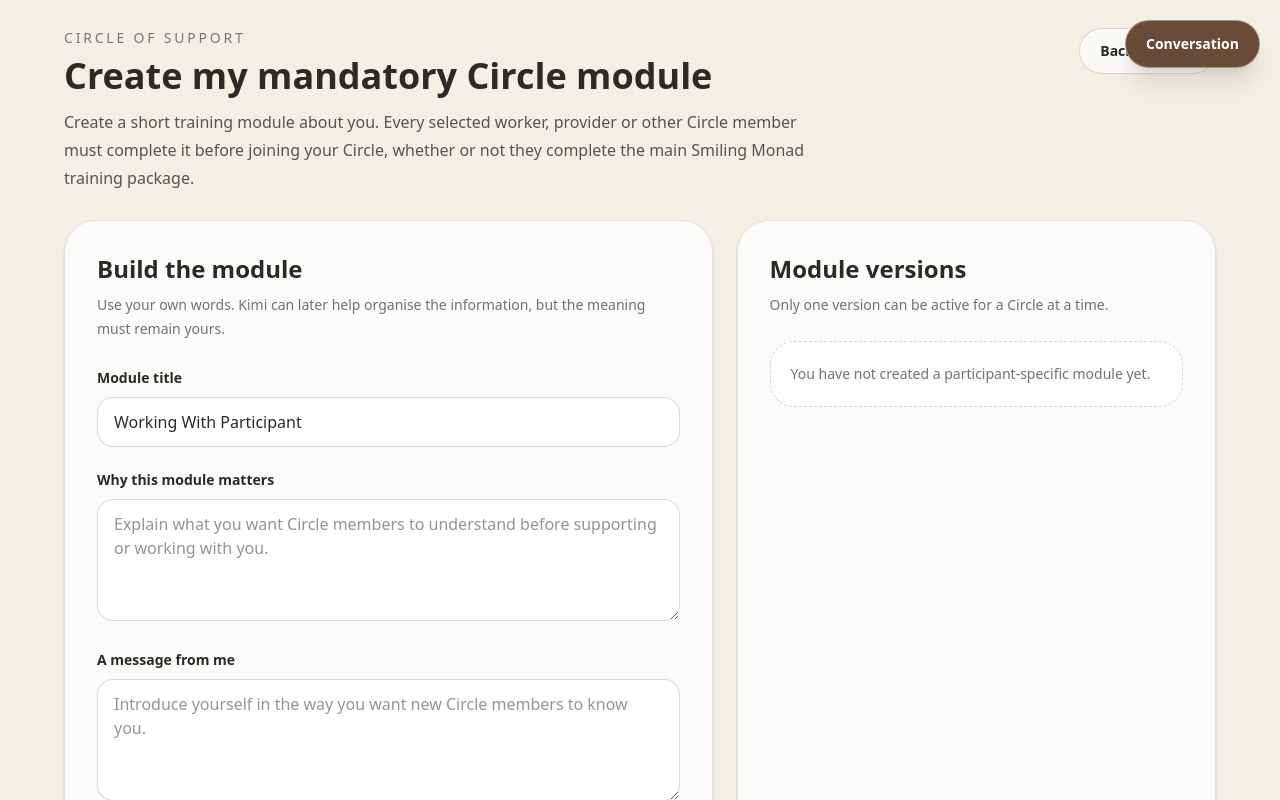
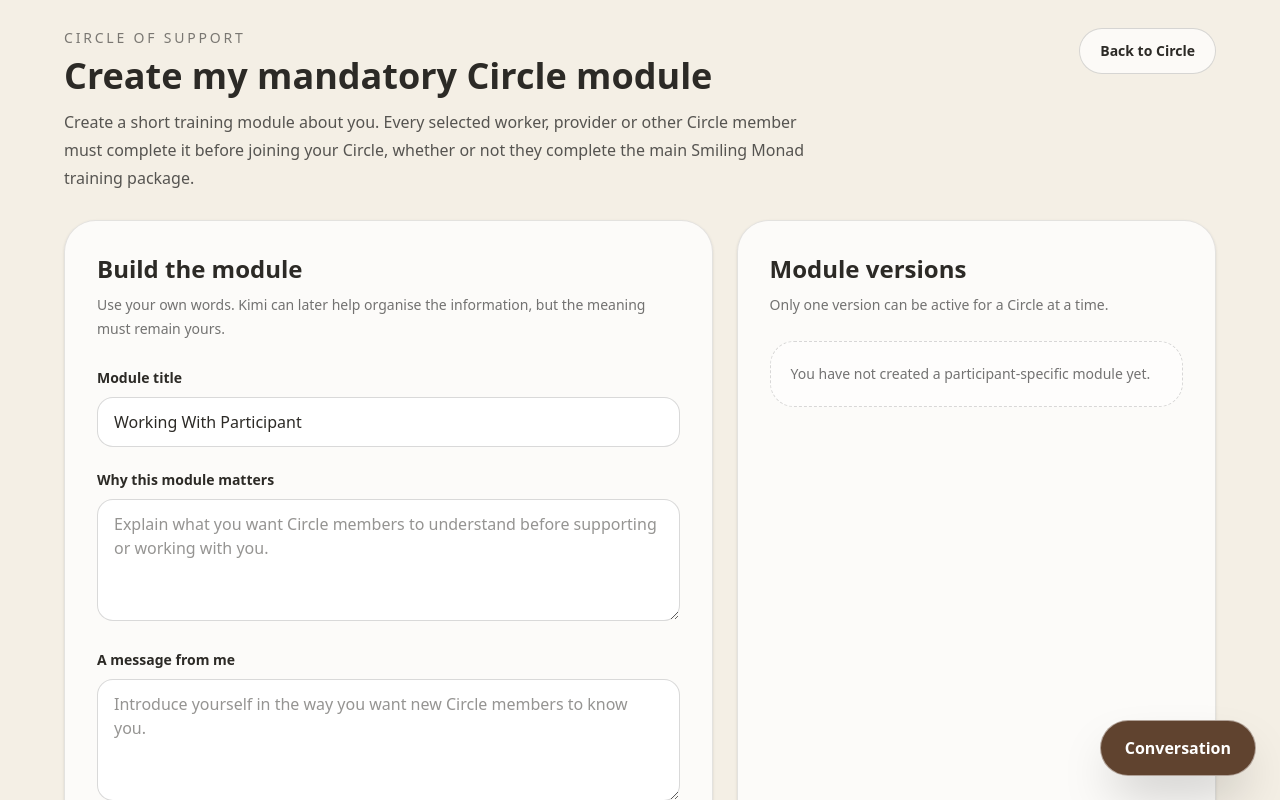
Before and after one commit to benlengrey-pixel/smiling-monad-prototype, a Next.js app: page /circle/my-training in a window 1280 px wide. Shown: the top 800 px of the page. Built offline with nearby package versions, Linux system fonts and the light colour scheme.

Commit message:
Keep Circle conversation above every panel

```diff
--- a/app/circle/layout.tsx
+++ b/app/circle/layout.tsx
@@ -9,15 +9,22 @@ export default function CircleLayout({
   children,
 }: CircleLayoutProps) {
   return (
-    <div className="relative min-h-screen">
+    <>
       {children}
 
       <Link
         href="/circle/conversation"
-        className="fixed right-5 top-5 z-[9999] flex min-h-12 items-center justify-center rounded-full border border-white/40 bg-[#60432f]/95 px-5 py-3 text-sm font-semibold text-white shadow-xl backdrop-blur"
+        aria-label="Open Circle conversation"
+        style={{
+          position: "fixed",
+          right: "24px",
+          bottom: "24px",
+          zIndex: 2147483647,
+        }}
+        className="flex min-h-14 items-center justify-center rounded-full border border-white/50 bg-[#60432f] px-6 py-3 text-base font-semibold text-white shadow-2xl"
       >
         Conversation
       </Link>
-    </div>
+    </>
   );
 }
```
